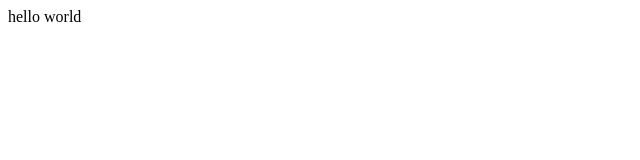
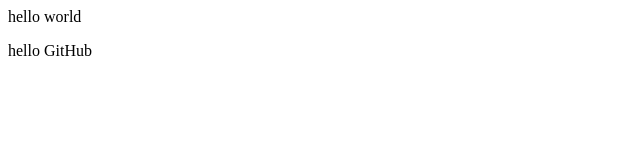
Before and after one commit to arucker214/wdd230, a plain HTML site: page index.html in a window 1280 px wide. Shown: the full height of the page, 0-640 px from the left. Drawn offline with Linux system fonts and the light colour scheme.

Commit message:
second commit

```diff
--- a/index.html
+++ b/index.html
@@ -1 +1,2 @@
 <p>hello world</p>
+<p>hello GitHub </p>
```
